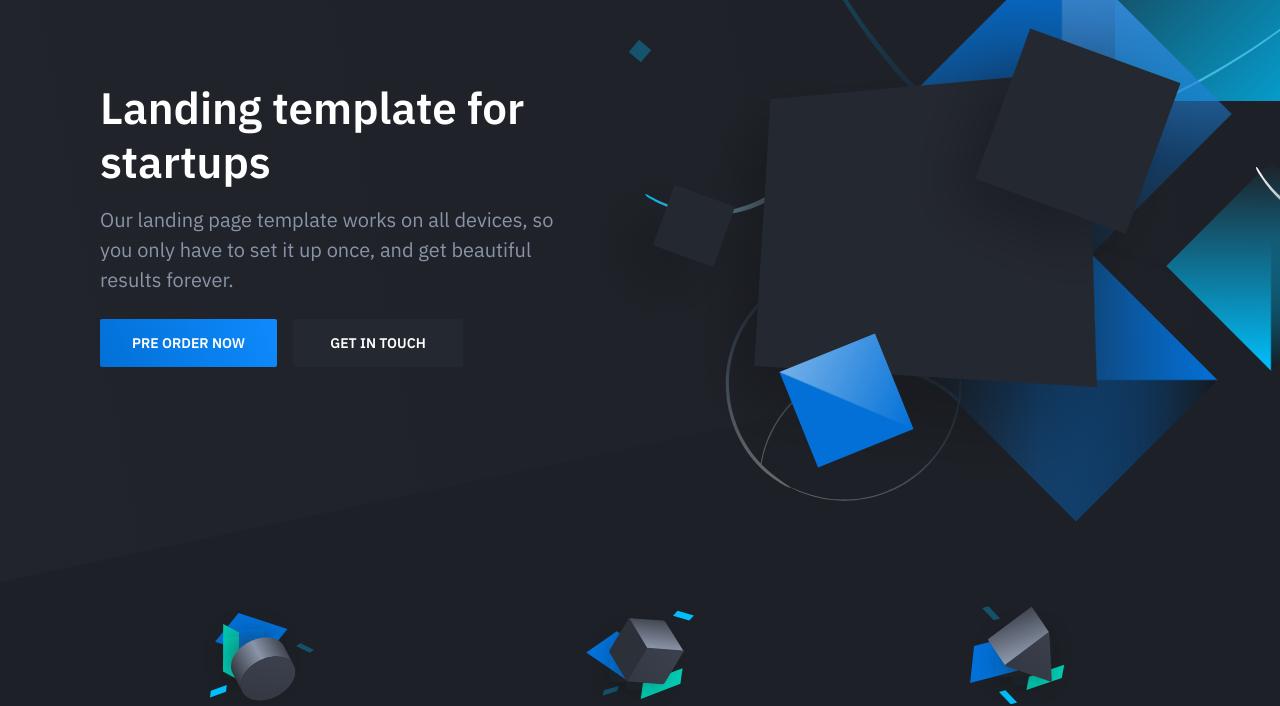
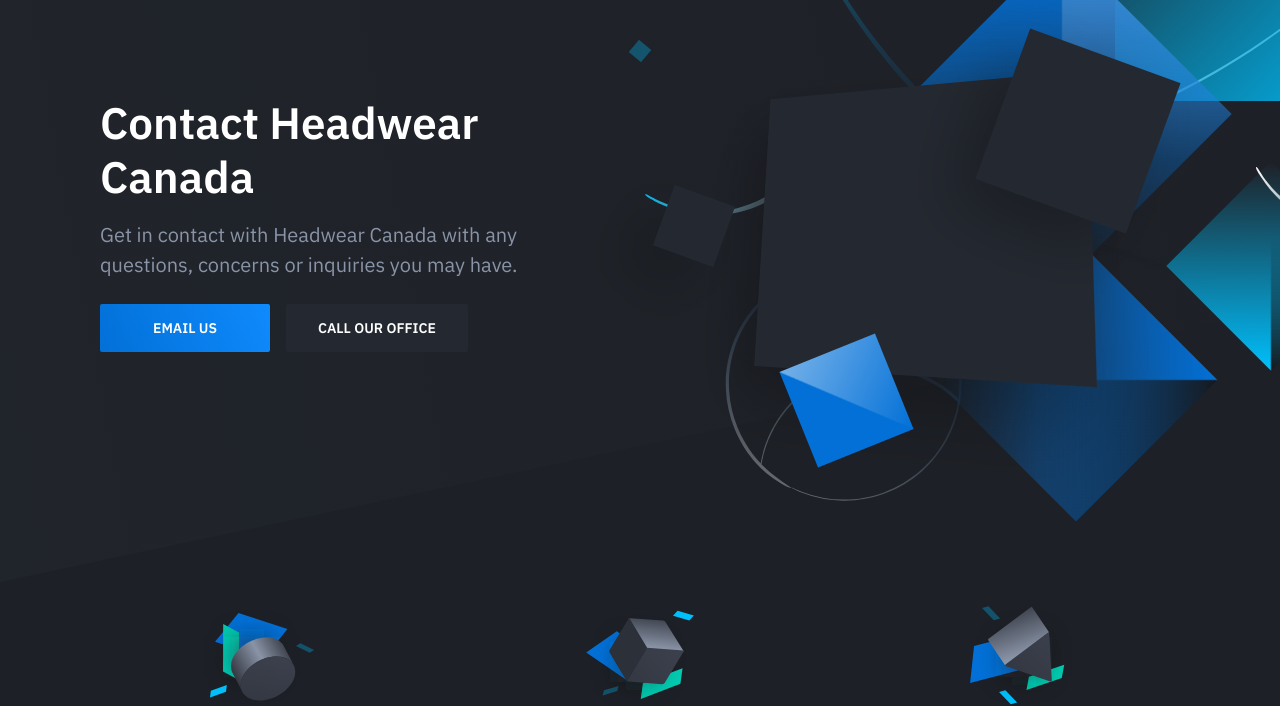
Before and after one commit to spicy-banana/contact, a plain HTML site: page index.html in a window 1280 px wide. Shown: the part 118-824 px from the top of the page. Drawn offline with nearby package versions, Linux system fonts and the light colour scheme.

Commit message:
Update index.html

```diff
--- a/index.html
+++ b/index.html
@@ -4,7 +4,7 @@
     <meta charset="utf-8">
     <meta http-equiv="X-UA-Compatible" content="IE=edge">
     <meta name="viewport" content="width=device-width, initial-scale=1">
-    <title>Solid Template</title>
+    <title>Contact Us | Headwear Canada</title>
     <link href="https://fonts.googleapis.com/css?family=IBM+Plex+Sans:400,600" rel="stylesheet">
     <link rel="stylesheet" href="dist/css/style.css">
 	<script src="https://unpkg.com/animejs@3.0.1/lib/anime.min.js"></script>
@@ -31,9 +31,9 @@
                 <div class="container">
                     <div class="hero-inner">
 						<div class="hero-copy">
-	                        <h1 class="hero-title mt-0">Landing template for startups</h1>
-	                        <p class="hero-paragraph">Our landing page template works on all devices, so you only have to set it up once, and get beautiful results forever.</p>
-	                        <div class="hero-cta"><a class="button button-primary" href="#">Pre order now</a><a class="button" href="#">Get in touch</a></div>
+	                        <h1 class="hero-title mt-0">Contact Headwear Canada</h1>
+	                        <p class="hero-paragraph">Get in contact with Headwear Canada with any questions, concerns or inquiries you may have.</p>
+	                        <div class="hero-cta"><a class="button button-primary" href="mailto:hc@headwearc.com">Email Us</a><a class="button" href="#">Call Our Office</a></div>
 						</div>
 						<div class="hero-figure anime-element">
 							<svg class="placeholder" width="528" height="396" viewBox="0 0 528 396">
```
